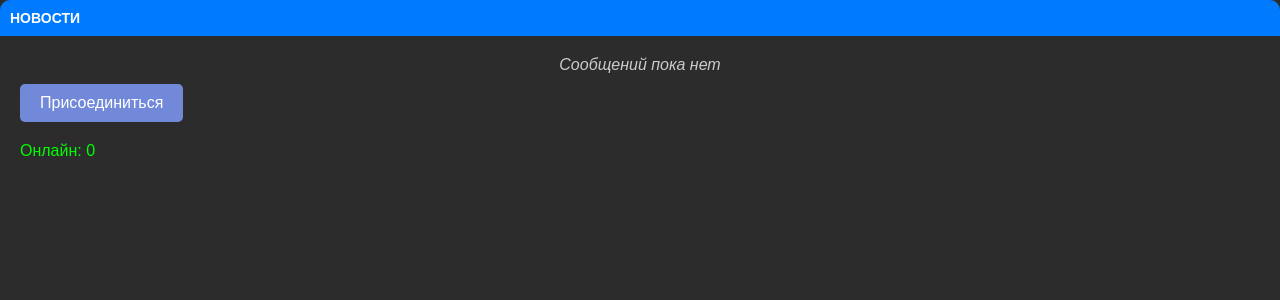
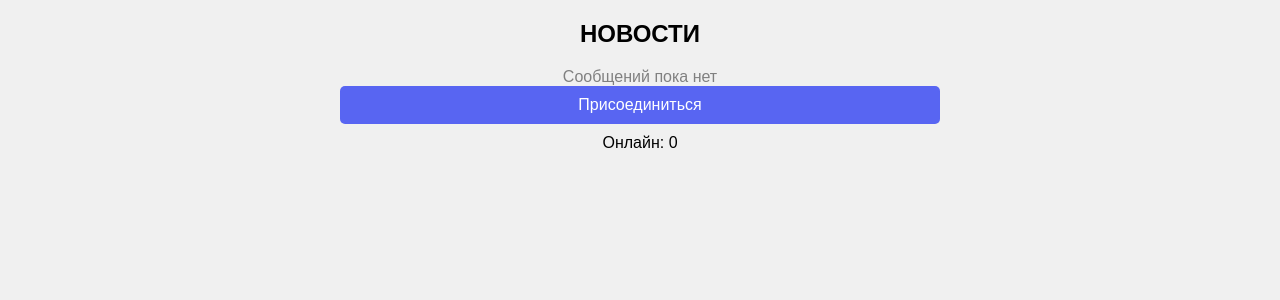
Before and after one commit to 2we3i/test, a Flask app: page / in a window 1280 px wide. Shown: the top 300 px of the page. Run offline with Flask 3, Linux system fonts and the light colour scheme.

Commit message:
Update index.html

```diff
--- a/website/templates/index.html
+++ b/website/templates/index.html
@@ -5,73 +5,13 @@
     <meta name="viewport" content="width=device-width, initial-scale=1.0">
     <title>Discord Messages</title>
     <style>
-        body {
-            background-color: #2c2c2c;
-            font-family: Arial, sans-serif;
-            color: #fff;
-            margin: 0;
-            padding: 0;
-        }
-        #news-header {
-            background-color: #007BFF;
-            color: #fff;
-            font-weight: bold;
-            font-size: 14px;
-            padding: 10px;
-            text-align: left;
-            border-radius: 10px 10px 0 0;
-        }
-        #messages {
-            max-width: 6000px;
-            margin: 0 auto;
-            padding: 20px;
-            background-color: #2c2c2c;
-            border-top-left-radius: 0;
-            border-top-right-radius: 0;
-            border-bottom-right-radius: 10px;
-            border-bottom-left-radius: 10px;
-            overflow-y: auto;
-            max-height: 500px;
-            position: relative;
-        }
-        #messages::-webkit-scrollbar {
-            width: 8px;
-        }
-        #messages::-webkit-scrollbar-track {
-            background: transparent;
-        }
-        #messages::-webkit-scrollbar-thumb {
-            background: #1a1a1a;
-            border-radius: 10px;
-        }
-        .message {
-            margin-bottom: 5px;
-            padding: 10px;
-            background-color: #3a3a3a;
-            border-radius: 10px;
-        }
-        #no-messages {
-            text-align: center;
-            font-style: italic;
-            color: #ccc;
-        }
-        .join-button {
-            display: inline-block;
-            padding: 10px 20px;
-            background-color: #7289DA;
-            color: #fff;
-            text-decoration: none;
-            border-radius: 5px;
-            margin: 10px 0;
-        }
-        .join-button:hover {
-            background-color: #5a6eb3;
-        }
-        .online-count {
-            font-size: 16px;
-            color: #00FF00;
-            margin: 10px 0;
-        }
+        body { font-family: Arial, sans-serif; background-color: #f0f0f0; }
+        #news-header { font-size: 24px; font-weight: bold; text-align: center; margin: 20px; }
+        #messages { max-width: 600px; margin: 0 auto; }
+        .message { background: white; padding: 10px; margin: 10px 0; border-radius: 5px; }
+        #no-messages { color: gray; text-align: center; }
+        .join-button { display: block; text-align: center; padding: 10px; background: #5865F2; color: white; text-decoration: none; border-radius: 5px; }
+        .online-count { text-align: center; margin-top: 10px; }
     </style>
 </head>
 <body>
```
